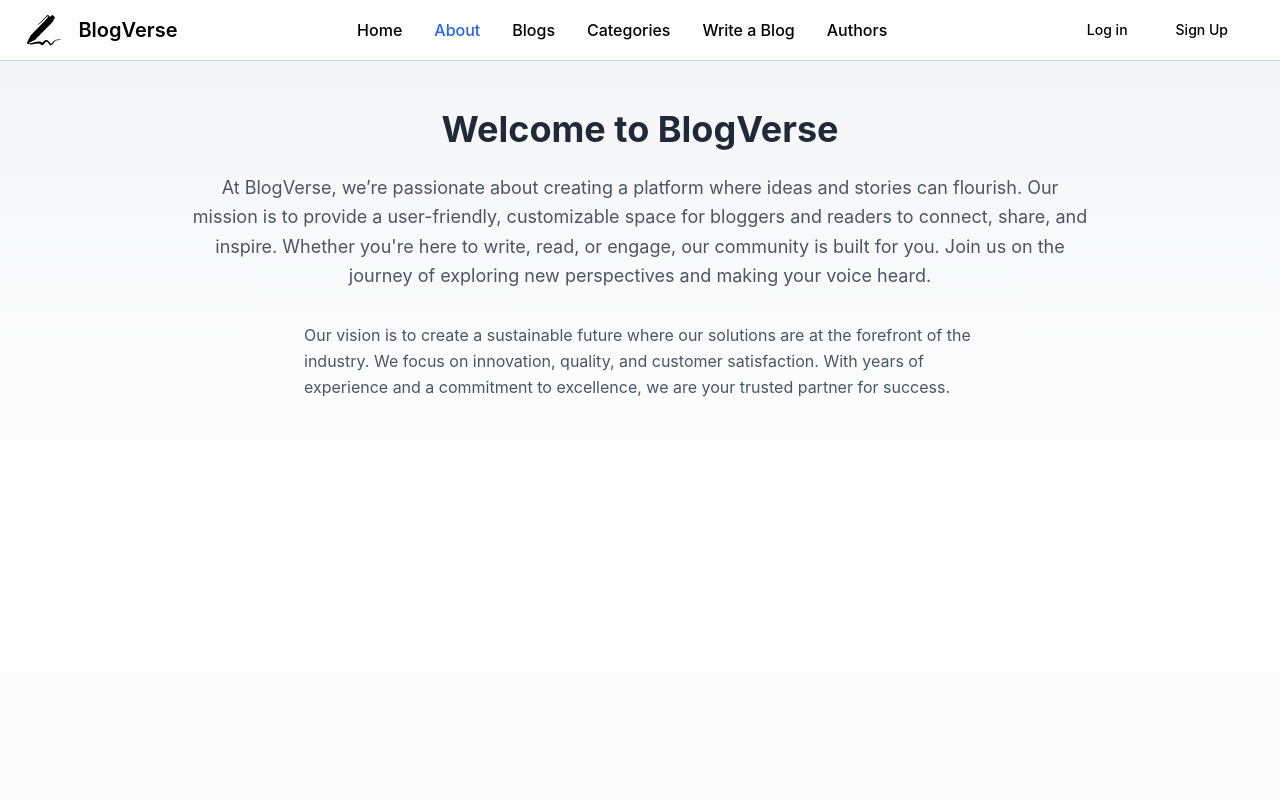
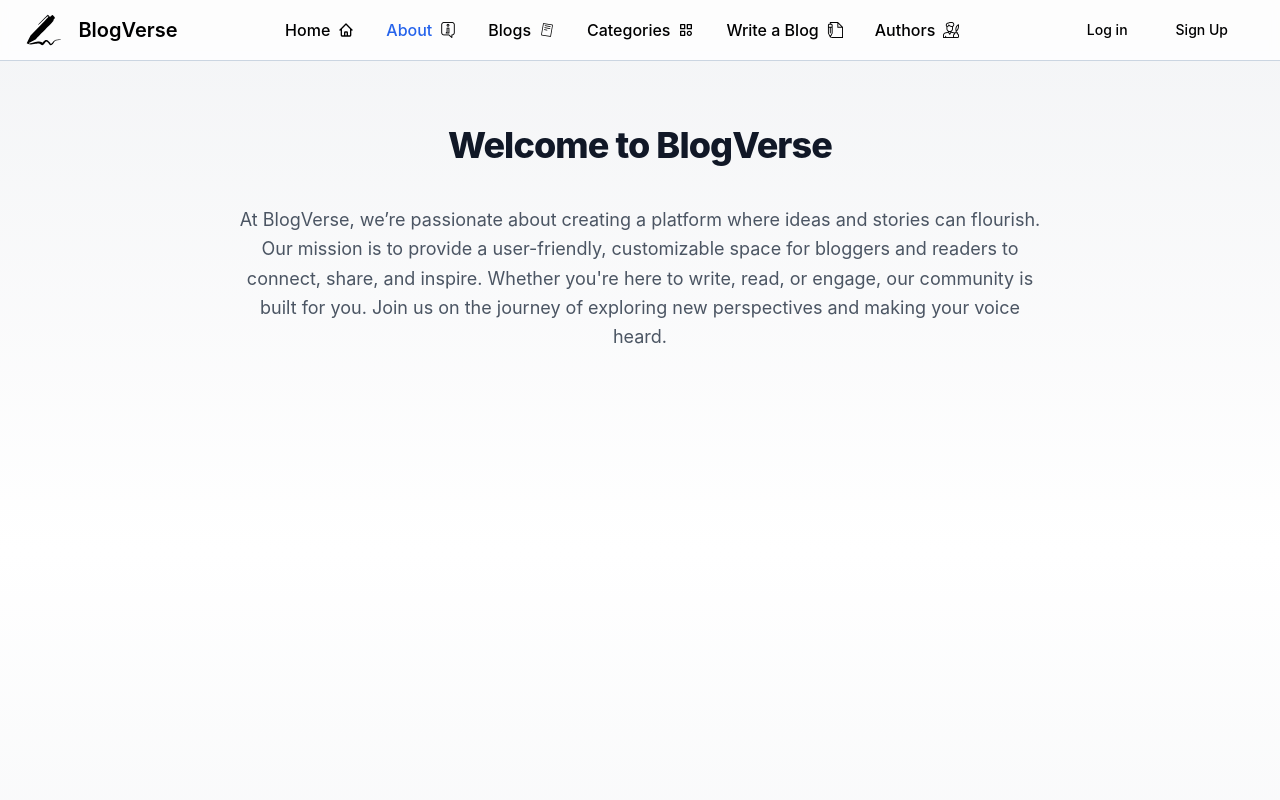
Before and after one commit to ashishjadhav6923/React-Blog-Application, a React (Vite) app: page /About in a window 1280 px wide. Shown: the top 800 px of the page. Built offline with nearby package versions, Linux system fonts and the light colour scheme; no server answers.

Commit message:
ui fixes and improvements

```diff
--- a/src/components/AuthorsList.jsx
+++ b/src/components/AuthorsList.jsx
@@ -30,7 +30,11 @@ const AuthorsList = () => {
   if (error) return <p>{error}</p>;
 
   return (
-    <div className="grid grid-cols-1 sm:grid-cols-2 lg:grid-cols-3 gap-4 max-w-screen-xl mx-auto min-h-96">
+    <div className="max-w-screen-xl mx-auto min-h-96">
+      <h1 className="mb-4 text-3xl tracking-tight font-extrabold text-gray-900">
+        Write a New Blog Post
+      </h1>
+      <div className="grid grid-cols-1 sm:grid-cols-2 lg:grid-cols-3 gap-4 ">
         {authors.map((author, index) => (
           <AuthorCard
             key={index}
@@ -42,6 +46,7 @@ const AuthorsList = () => {
           />
         ))}
       </div>
+    </div>
   );
 };
 
--- a/src/components/BlogList.jsx
+++ b/src/components/BlogList.jsx
@@ -31,7 +31,7 @@ const BlogList = () => {
 
   return (
     <div className="max-w-screen-xl mx-auto my-4">
-      <h1 className="text-2xl font-semibold mb-4">Recent Blogs</h1>
+      <h1 className="text-3xl tracking-tight font-extrabold text-gray-900 mb-4">Recent Blogs</h1>
       <div className="grid grid-cols-1 sm:grid-cols-2 lg:grid-cols-3 gap-4">
         {blogs.map((blog) => (
           <BlogCard
--- a/src/components/aboutUs.jsx
+++ b/src/components/aboutUs.jsx
@@ -2,23 +2,23 @@ import React from "react";
 
 const AboutUs = () => {
   return (
-    <section className="py-6 max-w-screen-xl mx-auto min-h-96">
+    <section className="max-w-screen-xl mx-auto">
       <div className="max-w-4xl mx-auto text-center">
-        <h1 className="text-4xl font-bold text-gray-800 mb-6">
+        <h1 className="text-4xl tracking-tight font-extrabold text-gray-900 m-10">
         Welcome to BlogVerse
         </h1>
-        <p className="text-lg text-gray-600 leading-relaxed">
+        <p className="text-lg text-gray-600 leading-relaxed m-10">
         At BlogVerse, we’re passionate about creating a platform where ideas and stories can flourish. Our mission is to provide a user-friendly, customizable space for bloggers and readers to connect, share, and inspire. Whether you're here to write, read, or engage, our community is built for you. Join us on the journey of exploring new perspectives and making your voice heard.
         </p>
       </div>
-      <div className="max-w-2xl mx-auto mt-8">
+      {/* <div className="max-w-2xl mx-auto mt-8">
         <p className="text-md text-gray-600 leading-relaxed">
           Our vision is to create a sustainable future where our solutions are
           at the forefront of the industry. We focus on innovation, quality, and
           customer satisfaction. With years of experience and a commitment to
           excellence, we are your trusted partner for success.
         </p>
-      </div>
+      </div> */}
     </section>
   );
 };
--- a/src/components/blog.jsx
+++ b/src/components/blog.jsx
@@ -25,7 +25,6 @@ const Blog = () => {
         const response = await axios.get(
           `${import.meta.env.VITE_API_PATH}/api/user/readBlog/${blogId}`
         );
-        console.log(response.data.blog);
         setBlog(response.data.blog);
       } catch (error) {
         setError("Error fetching blog");
@@ -96,7 +95,7 @@ const Blog = () => {
               </span>
             </div>
           </Link>
-          <p className="mb-4 font-medium whitespace-pre-wrap text-justify">
+          <p className="mb-4 font-medium whitespace-pre-wrap text-justify overflow-scroll">
             {blog.content}
           </p>
           {blog.additionalInfo && (
--- a/src/components/features.jsx
+++ b/src/components/features.jsx
@@ -5,7 +5,7 @@ const Features = () => {
     <section className="">
       <div className="mx-auto max-w-screen-xl sm:py-16">
         <div className="max-w-screen-md mb-8 lg:mb-16">
-          <h2 className="mb-4 text-4xl tracking-tight font-extrabold text-gray-900">
+          <h2 className="mb-4 text-3xl tracking-tight font-extrabold text-gray-900">
           Discover Our Key Features
           </h2>
           <p className="text-gray-500 sm:text-xl">
--- a/src/components/footer.jsx
+++ b/src/components/footer.jsx
@@ -2,7 +2,7 @@ import React from "react";
 import logo from "../assets/BlogVerse Logo.svg"
 const Footer = () => {
   return (
-    <footer className="m-4 sm:p-6">
+    <footer className="p-4 sm:p-6">
       <div className="mx-auto max-w-screen-xl">
         <div className="md:flex md:justify-between">
           <div className="mb-6 md:mb-0">
@@ -24,7 +24,7 @@ const Footer = () => {
               </h2>
               <ul className="text-gray-600">
                 <li className="mb-4">
-                  <a href="https://flowbite.com" className="hover:underline">
+                  <a href="" className="hover:underline">
                   BlogVerse
                   </a>
                 </li>
@@ -42,7 +42,7 @@ const Footer = () => {
               <ul className="text-gray-600">
                 <li className="mb-4">
                   <a
-                    href="https://github.com/themesberg/flowbite"
+                    href="https://github.com/ashishjadhav6923"
                     className="hover:underline "
                   >
                     Github
@@ -50,7 +50,7 @@ const Footer = () => {
                 </li>
                 <li>
                   <a
-                    href="https://discord.gg/4eeurUVvTy"
+                    href=""
                     className="hover:underline"
                   >
                     Discord
@@ -81,7 +81,7 @@ const Footer = () => {
         <div className="sm:flex sm:items-center sm:justify-between">
           <span className="text-sm text-gray-500 sm:text-center">
             © 2022{" "}
-            <a href="https://flowbite.com" className="hover:underline">
+            <a href="" className="hover:underline">
             BlogVerse™
             </a>
             . All Rights Reserved.
@@ -135,7 +135,7 @@ const Footer = () => {
               </svg>
             </a>
             <a
-              href="#"
+              href="https://github.com/ashishjadhav6923"
               className="text-gray-500 hover:text-gray-900"
             >
               <svg
--- a/src/components/header.jsx
+++ b/src/components/header.jsx
@@ -1,10 +1,38 @@
 import React, { useEffect, useState } from "react";
 import { NavLink } from "react-router-dom";
-import { navbar } from "../constants/constants";
+// import { navbar } from "../constants/constants";
 import logo from "../assets/BlogVerse Logo.svg";
 import { useUserContext } from "../context/userDataContext";
+import { TfiWrite } from "react-icons/tfi";
+import { PiReadCvLogoLight } from "react-icons/pi";
+import { FcAbout } from "react-icons/fc";
+import authorPng from "../assets/images/icons/author.png";
+import aboutPng from "../assets/images/icons/about.png";
+import { object } from "yup";
+import { BiCategory } from "react-icons/bi";
+import { HiOutlineHome } from "react-icons/hi";
 
 const Header = () => {
+  const navbar = [
+    { Name: "Home", path: "/", icon: <HiOutlineHome color="black" /> },
+    { Name: "About", path: "/About", icon: aboutPng },
+    {
+      Name: "Blogs",
+      path: "/Blogs",
+      icon: <PiReadCvLogoLight color="black" />,
+    },
+    {
+      Name: "Categories",
+      path: "/Categories",
+      icon: <BiCategory color="black" />,
+    },
+    {
+      Name: "Write a Blog",
+      path: "/Write-Blog",
+      icon: <TfiWrite color="black" />,
+    },
+    { Name: "Authors", path: "/Authors", icon: authorPng },
+  ];
   const { userData, loginSuccess } = useUserContext();
   const [isMenuVisible, setisMenuVisible] = useState(false);
   const toggleMenu = () => {
@@ -115,7 +143,14 @@ const Header = () => {
                     }
                     aria-current="page"
                   >
-                    {item.Name}
+                    <span className="flex items-center justify-center gap-2">
+                      {item.Name}
+                      {typeof item.icon == "object" ? (
+                        item.icon
+                      ) : (
+                        <img className="h-4" src={item.icon}></img>
+                      )}
+                    </span>
                   </NavLink>
                 </li>
               ))}
--- a/src/components/writeBlog.jsx
+++ b/src/components/writeBlog.jsx
@@ -79,7 +79,7 @@ const BlogWritingForm = () => {
 
   return (
     <div className="max-w-screen-xl mx-auto min-h-96">
-      <h1 className="text-2xl font-semibold mb-4">Write a New Blog Post</h1>
+      <h1 className="mb-4 text-3xl tracking-tight font-extrabold text-gray-900">Write a New Blog Post</h1>
       <Formik
         initialValues={initialValues}
         validationSchema={validationSchema}
```
Also changed, not shown: src/assets/images/icons/about.png (added), src/assets/images/icons/author.png (added). Lines whose indentation alone changed are shown as unchanged.
